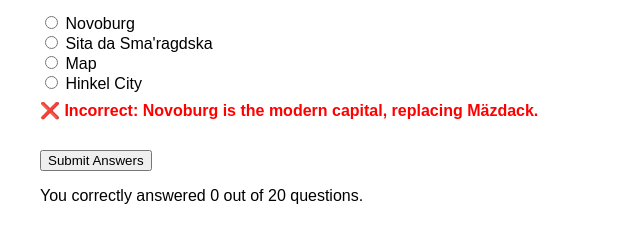
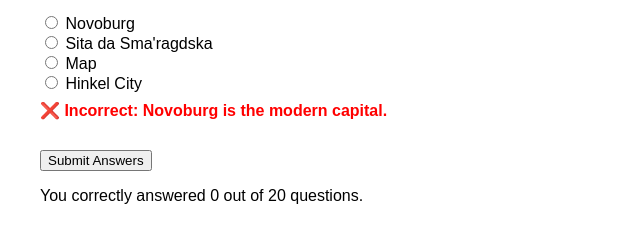
Before and after one commit to suviko1206/PopistanQuizEN, a plain HTML site: page index.html in a window 1280 px wide. Both pictures are taken after a click on the button "Submit Answers". Shown: the part 119-362 px from the top of the page, without its empty margins (0-640 px from the left). Drawn offline with Linux system fonts and the light colour scheme.

Commit message:
Update index.html

```diff
--- a/index.html
+++ b/index.html
@@ -66,7 +66,7 @@
     };
 
     const explanations = {
-      q1: "Novoburg is the modern capital, replacing Mäzdack.",
+      q1: "Novoburg is the modern capital.",
       q2: "Siqqelostan was the first established entity on the Popistani continent.",
       q3: "Leonid Asgard was the president from 2020 - 2025.",
       q4: "The settlers of Vysakhovsk were from Donetsk and Mariupol.",
```
